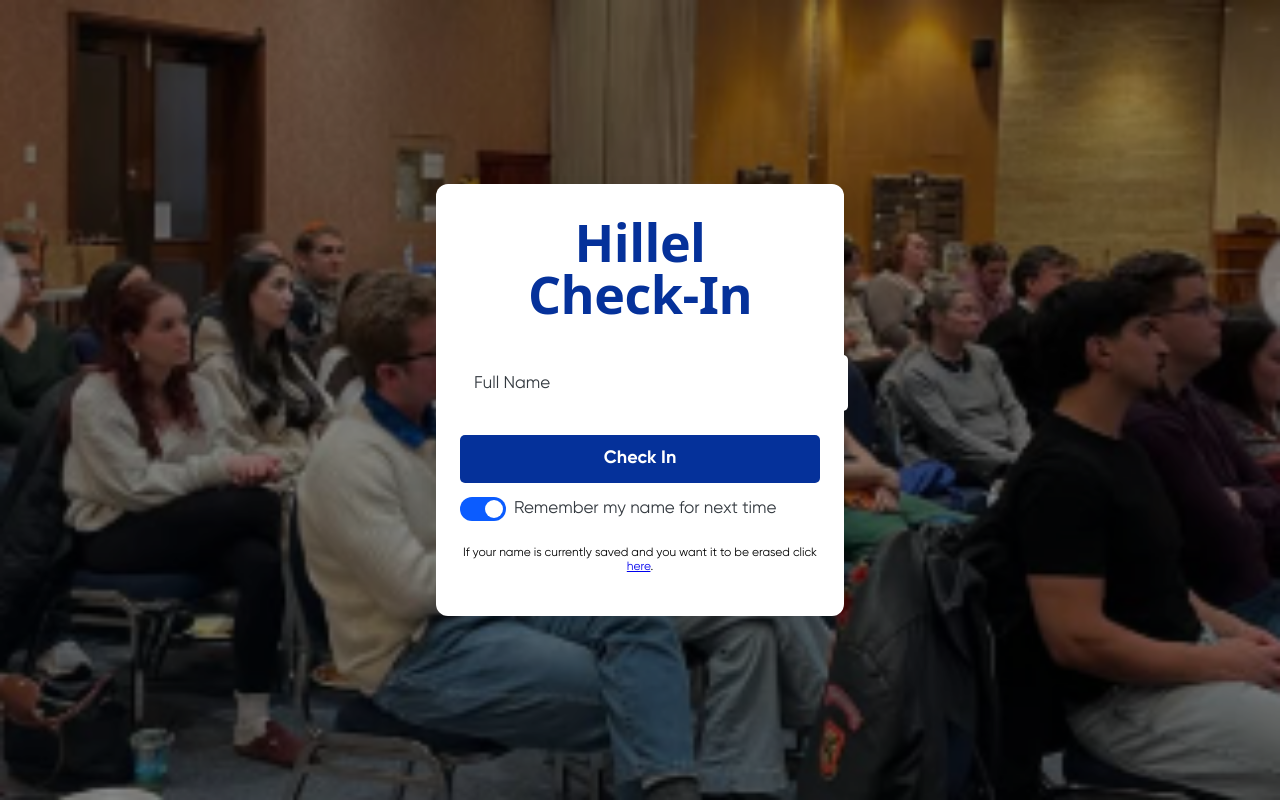
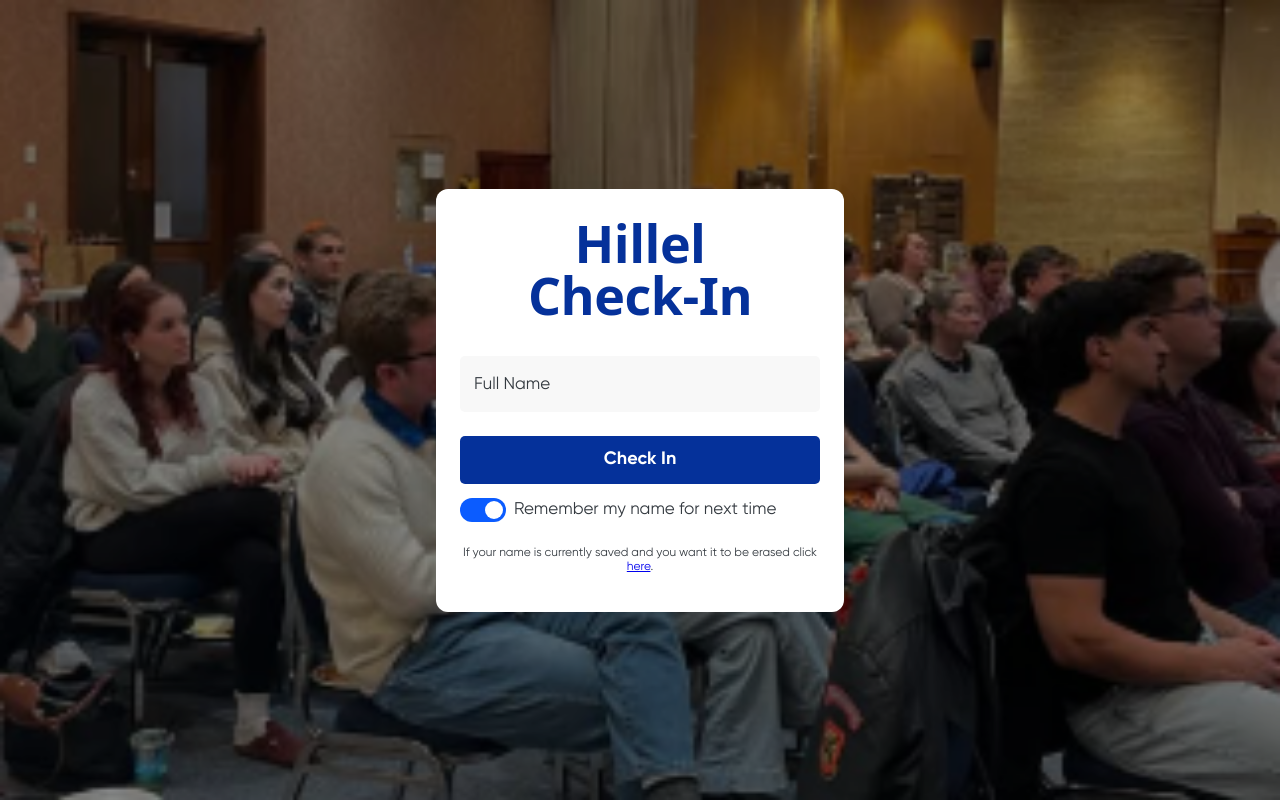
Before and after one commit to HappyLlama12/NameCheckIn, a plain HTML site: page index.html in a window 1280 px wide. Drawn offline with Linux system fonts and the light colour scheme; a web font is replaced by a local one.

Commit message:
Update index.html

```diff
--- a/index.html
+++ b/index.html
@@ -78,8 +78,8 @@ INSTRUCTIONS:
       pointer-events: none;  /* lets clicks pass through */
       z-index: 1;
     }
-    .card{position: relative; z-index:2; width:360px;max-width:92vw;background:var(--card);padding:32px 24px;border-radius:12px;box-shadow:0 6px 18px rgba(0,0,0,.08);text-align:center}
-    input[type=text]{width:100%;padding:18px 14px;font-size:17px;margin-bottom:24px;border-radius:5px;border:none; background-color: rgb(248,248,248),box-sizing:border-box;}
+    .card{position: relative; z-index:2; width:360px;max-width:92vw;background:var(--card);padding:28px 24px;border-radius:12px;box-shadow:0 6px 18px rgba(0,0,0,.08);text-align:center}
+    input[type=text]{width:100%;padding:18px 14px;font-size:17px;margin-bottom:24px;border-radius:5px;border:none; background-color: rgb(248,248,248); box-sizing:border-box;}
     input[type=text]:focus {
       outline: none;
       border-color: var(--accent);
@@ -105,12 +105,17 @@ INSTRUCTIONS:
     .remember-text {
       font-family: Gilroy, Arial, Helvetica, sans-serif;
       color: rgb(52, 58, 64);
-      font-weight: 400;  /* normal weight */
+      font-weight: 500;  /* normal weight */
       font-size: 17px;
       margin-left: 8px;
       user-select: none; /* optional, if you want to prevent text selection */
       vertical-align: middle; /* to align with the toggle nicely */
     }
+      #eraseLink {
+        margin-top: 24px;
+        font-size: 12px;
+        color: rgb(52,58,64);
+      }
   </style>
 </head>
 <body>
@@ -170,7 +175,7 @@ input:checked + .slider:before {
 }
 </style>
 
-    <div id="eraseLink" style="margin-top:25px; font-size:12px;">
+    <div id="eraseLink">
       If your name is currently saved and you want it to be erased click
       <a href="#" id="eraseNow">here</a>.
     </div>
```
